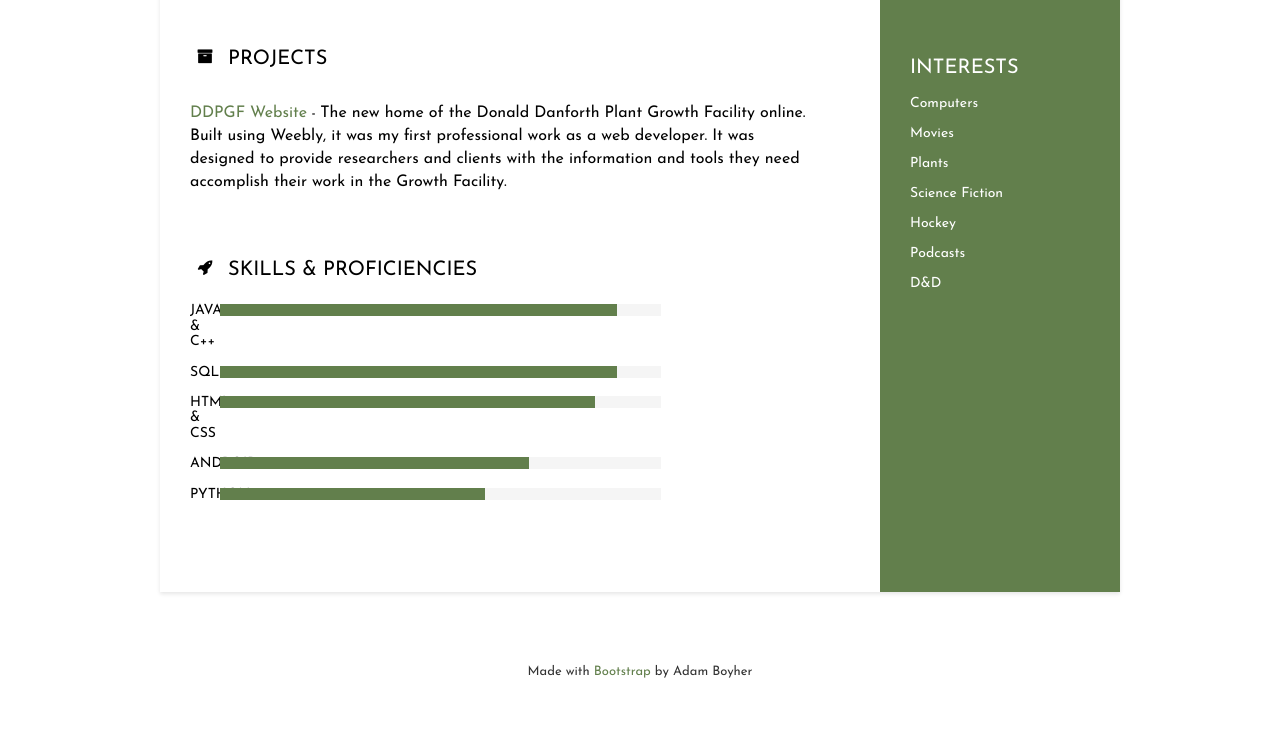
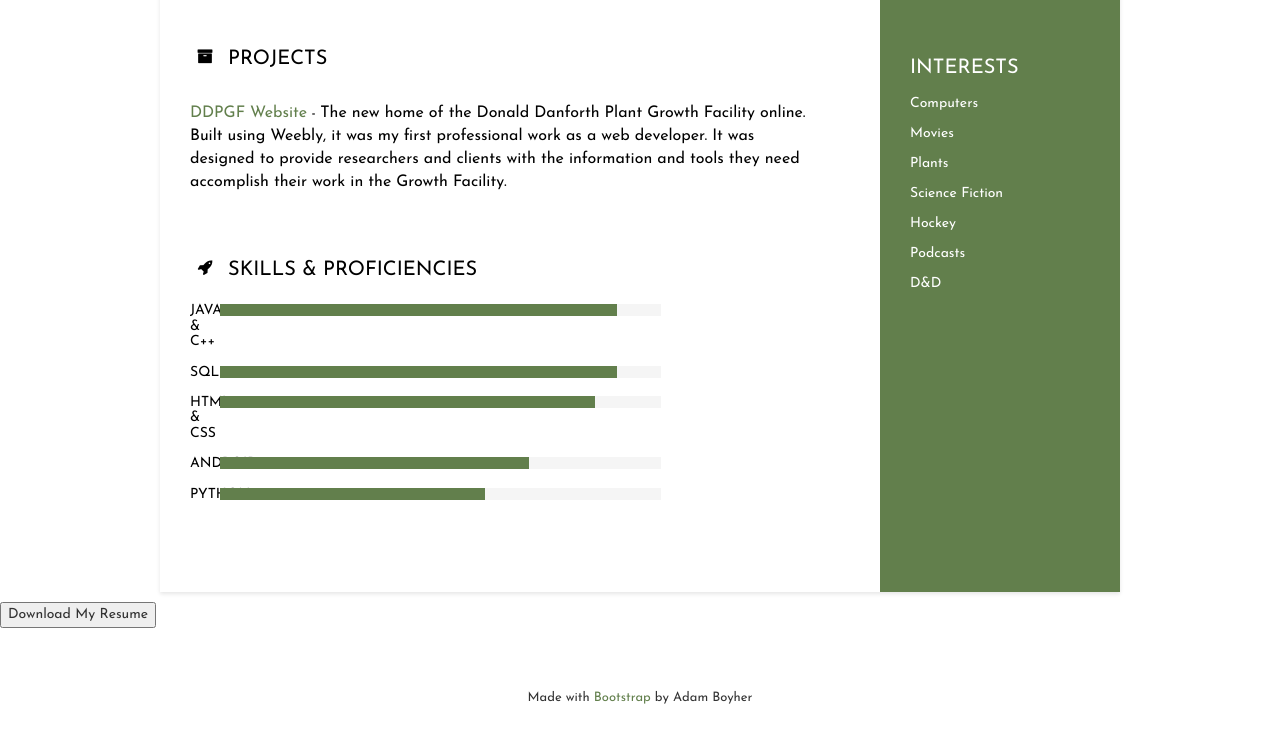
Before and after one commit to aboyher/aboyher.github.io, a website: page index.html in a window 1280 px wide. Shown: the part 2110-2849 px from the top of the page. Before the commit the page ends 2823 px from the top, so only its background shows below. Drawn offline with nearby package versions, Linux system fonts and the light colour scheme; a web font is replaced by a local one.

Commit message:
Update index.html

```diff
--- a/index.html
+++ b/index.html
@@ -254,7 +254,9 @@
 
 
     <!-- Contact Section -->
-
+    <form method="get" action="">
+   <button type="submit">Download My Resume</button>
+</form>
 
 
     <!-- Footer -->
```
